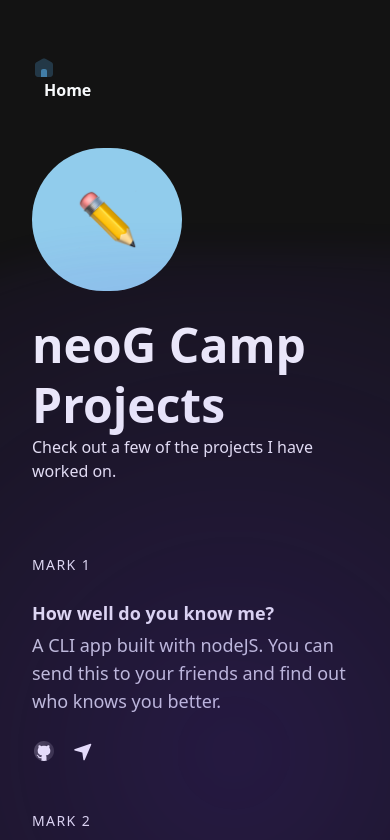
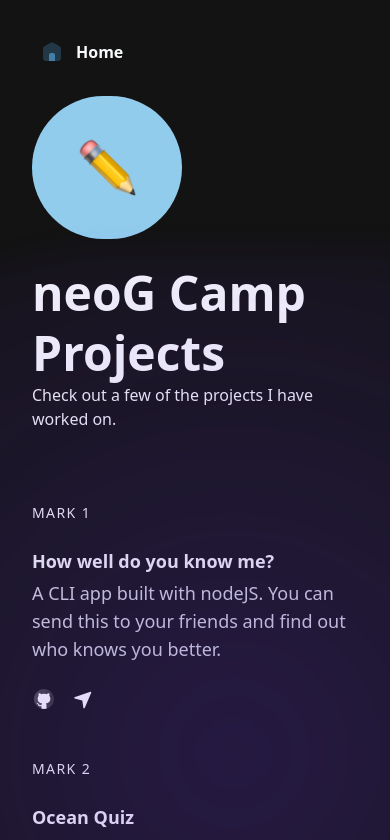
Before and after one commit to kumarhites/portfolio, a React (Vite) app: page /projects in a window 390 px wide. Shown: the top 840 px of the page. Built offline with nearby package versions, Linux system fonts and the light colour scheme.

Commit message:
final updates

```diff
--- a/src/components/Projects.jsx
+++ b/src/components/Projects.jsx
@@ -13,7 +13,7 @@
   return (
   <>
     <div className="block mb-6 md:flex">
-      <a href="/" className="md:flex justify-center items-center p-2 rounded-md hover:bg-slate-800 transistion-all duration-300">
+      <a href="/" className="flex justify-start items-center p-2 rounded-md hover:bg-slate-800 transistion-all duration-300">
       <img src={home} alt="home"/>
       <p className='text-slate-50 font-bold leading-tight ml-3'>Home</p></a>
     </div>
--- a/src/projectsData/data.js
+++ b/src/projectsData/data.js
@@ -5,14 +5,14 @@
             projectName: "How well do you know me?",
             info: "A CLI app built with nodeJS. You can send this to your friends and find out who knows you better.",
             githubLink: "https://github.com/kumarhites/mark1",
-            liveLink: "https://replit.com/@HiteshKumar17/mark1#index.js"
+            liveLink: "https://replit.com/@HiteshKumar17/mark1?embed=1&output=1"
         },
         {
             id: "Mark 2",
             projectName: "Ocean Quiz",
             info: "A small fun quiz to know, how well do you know about our ocean life!",
-            githubLink: "www.github.com",
-            liveLink: "https://replit.com/@HiteshKumar17/mark2#index.js"
+            githubLink: "https://github.com/kumarhites/mark2",
+            liveLink: "https://replit.com/@HiteshKumar17/mark2?embed=1&output=1"
         },
         {
             id: "Mark 3, 4, 5",
```
Also changed, not shown: 1 other file (tests, documents, lock files or other folders).
